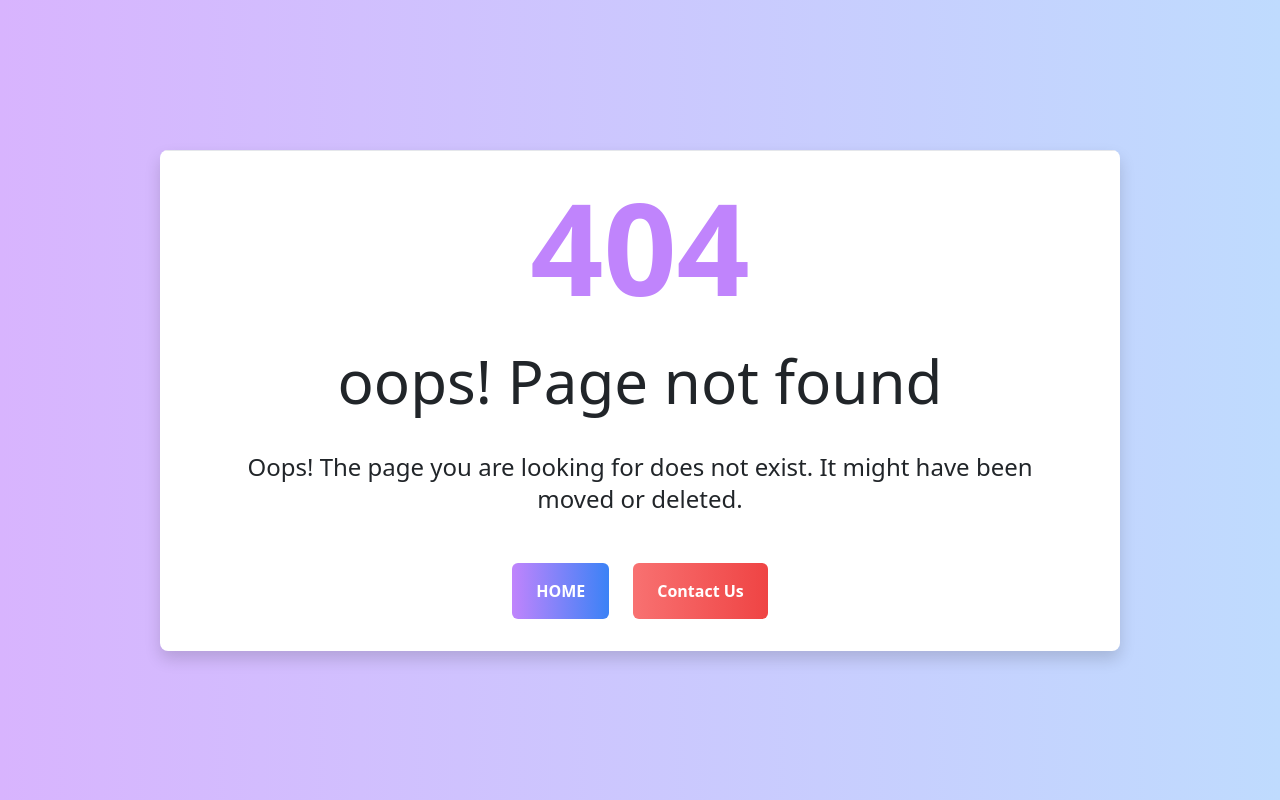
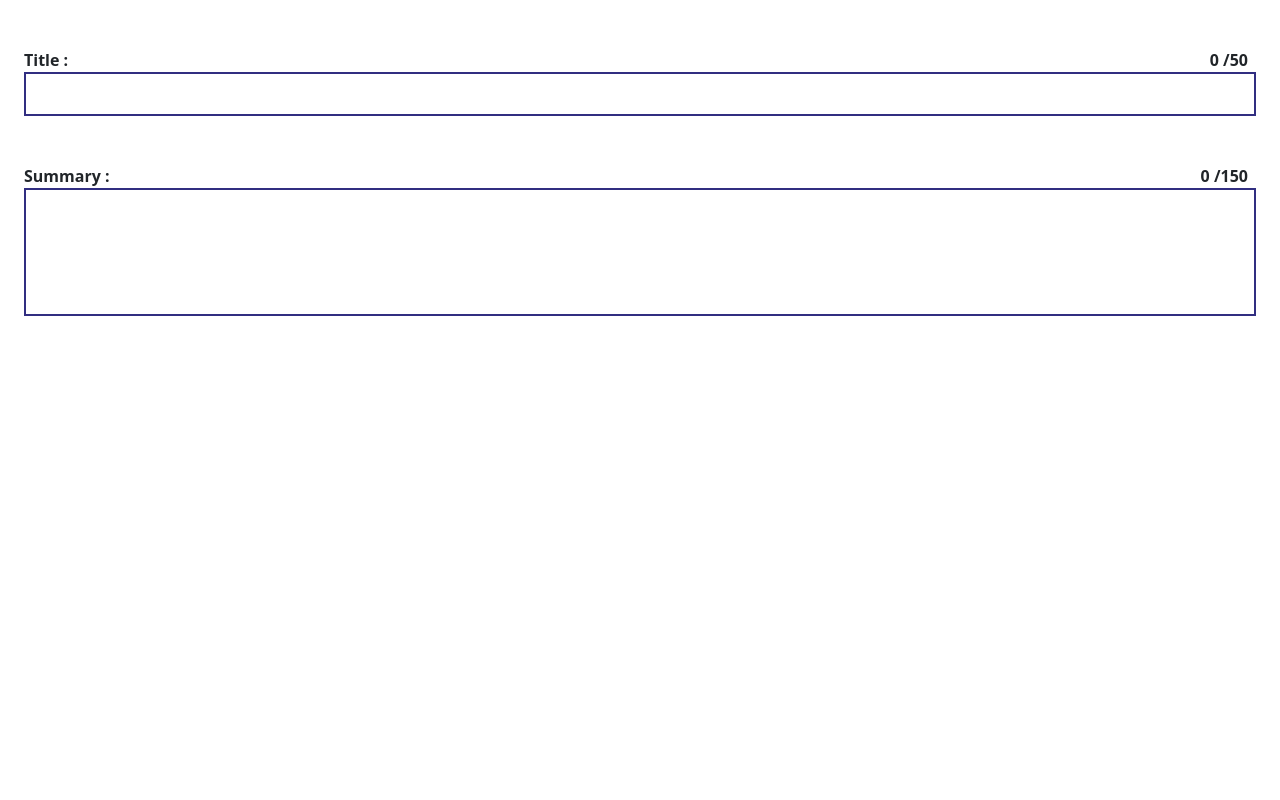
Before and after one commit to VishnuKrishnathu/webletter-frontend, a Next.js app: page /profile/blogs/1 in a window 1280 px wide. Before the commit this address had no page. Built offline with nearby package versions, Linux system fonts and the light colour scheme; no server answers.

Commit message:
additional changes

```diff
--- a/pages/login.tsx
+++ b/pages/login.tsx
@@ -10,6 +10,8 @@ export default function Login() {
 
 
     const router = useRouter();
+
+    useEffect(() => {}, [])
 
     function loginHandler(e :React.FormEvent){
         e.preventDefault();
--- /dev/null
+++ b/pages/profile/blogs/[blog_id].tsx
@@ -0,0 +1,115 @@
+import React, { useEffect, useState } from 'react';
+import { NextPage } from 'next';
+import { apiAxios } from '@/constants/axios.config';
+import { useRouter } from 'next/router';
+import { IBlogAPI } from '@/types/api_types';
+import { Title, Summary } from 'pages/compose-article';
+import {
+    RawDraftContentState,
+    EditorState,
+    Editor,
+    convertFromRaw,
+    ContentBlock
+} from 'draft-js'
+
+interface IBlogData extends IBlogAPI{
+    personal :boolean;
+}
+
+const  PersonalBlogEdit :NextPage = () => {
+    const [editorState, setEditorState] = useState<EditorState>(EditorState.createEmpty());
+
+    const router = useRouter();
+    const { blog_id } = router.query;
+    let title = "";
+    let summary = "";
+
+    useEffect(function(){
+        apiAxios.get(`/get-blogs/${blog_id}`)
+        .then(({data}) => {
+            if(!data.personal) router.push('/');
+            console.log(data)
+        })
+        .catch(err => {
+            console.log(err)
+        });
+    }, [blog_id, router])
+
+    function getText(body ?:string, inputName ?:string){
+        if(body && inputName){
+            switch(inputName){
+                case "post-title":
+                    title = body;
+                    break;
+
+                case "post-summary":
+                    summary = body;
+                    break;
+            }
+
+        }
+        else if(!body && inputName == "post-title") title = ""
+        else if(!body && inputName == "post-summary") summary = ""
+        return {
+            title, summary
+        }
+    }
+
+    function getBlockStyle(block :ContentBlock) :string{
+      switch (block.getType()) {
+        case 'blockquote':
+          return 'RichEditor-blockquote';
+
+        case 'header-one':
+          return 'RichEditor-header-one';
+
+        case 'header-two':
+          return 'RichEditor-header-two';
+
+        case 'header-three':
+          return 'RichEditor-header-three';
+
+        case 'header-four':
+          return 'RichEditor-header-four';
+
+        case 'header-five':
+          return 'RichEditor-header-five';
+
+        case 'header-six':
+          return 'RichEditor-header-five';
+
+
+        default:
+          return "";
+      }
+    }
+
+    const styleMap = {
+      CODE: {
+        backgroundColor: 'rgba(0, 0, 0, 0.05)',
+        fontFamily: '"Inconsolata", "Menlo", "Consolas", monospace',
+        fontSize: 16,
+        padding: 2,
+      },
+      H1 : {
+        fontSize :36
+      }
+    }
+
+  return (
+    <React.Fragment>
+        <Title getText={getText} />
+        <Summary getText={getText} />
+        <div className='RichEditor-editor px-2 mt-4 py-2 overflow-y-scroll w-[100%]'>
+            <Editor
+                editorState={editorState}
+                onChange={setEditorState}
+                blockStyleFn={getBlockStyle}
+                customStyleMap={styleMap}
+            />
+        </div>
+    </React.Fragment>
+  )
+}
+
+export default PersonalBlogEdit;
--- a/pages/profile/index.tsx
+++ b/pages/profile/index.tsx
@@ -2,6 +2,7 @@ import React, { useEffect, useState } from 'react';
 import { NextPage } from 'next';
 import Navbar from 'components/Navbar';
 import { authAxios } from '@/constants/axios.config';
+import Link from 'next/link';
 
 interface IUserData {
   username :string;
@@ -17,6 +18,7 @@ const Profile :NextPage = () => {
     authAxios.get('/get-user-data').then(({data}) => setUserDetails(data))
     .catch(err => console.error(err));
   }, [])
+
   return (
     <React.Fragment>
         <Navbar />
@@ -34,7 +36,9 @@ const Profile :NextPage = () => {
             <input name="full_name" type="text" value={userDetails ? userDetails.full_name : ""} className='p-2 border-2 border-blue-700 m-2'readOnly={true}/>
           </div>
         </div>
-        <button className='m-2 rounded bg-indigo-600 p-2 hover:bg-indigo-500'>SHOW ALL BLOGS</button>
+        <Link href='profile/blogs/' passHref>
+          <button className='m-2 rounded bg-indigo-600 p-2 hover:bg-indigo-500'>SHOW ALL BLOGS</button>
+        </Link>
     </React.Fragment>
   )
 }
```
Also changed, not shown: pages/blogs/[blog_id].tsx (+7 -6 lines), pages/profile/blogs/index.tsx (added, +38 -0 lines).
